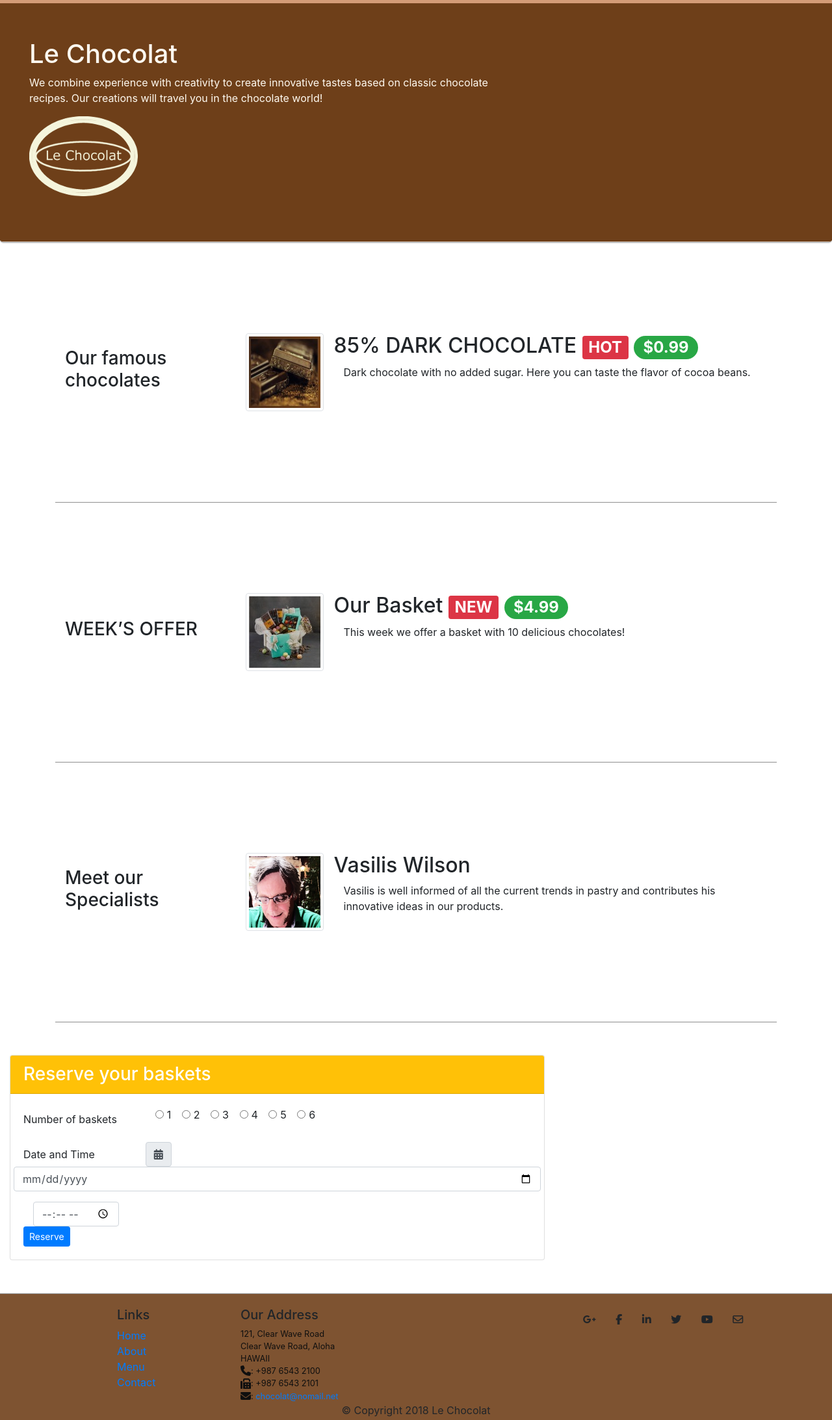
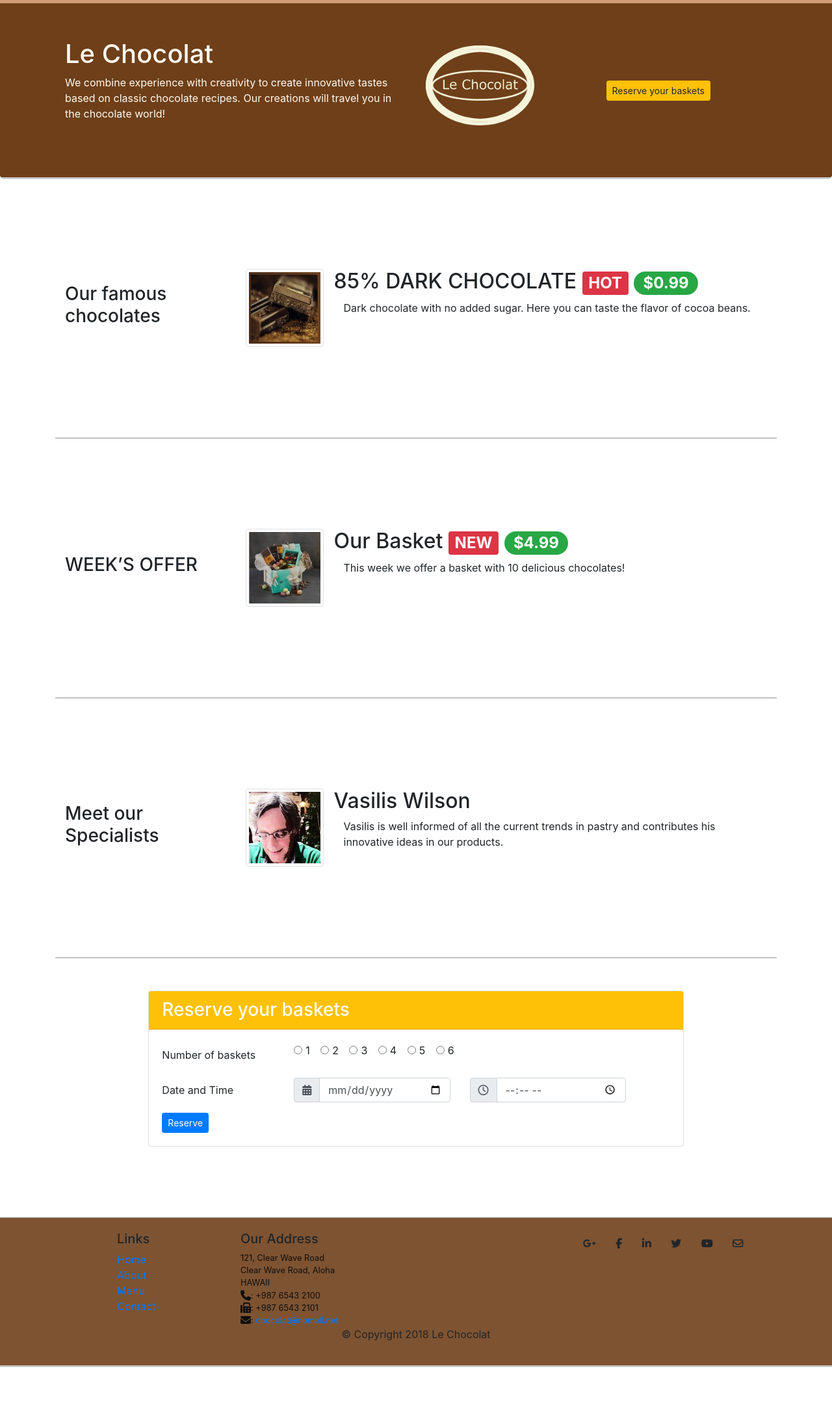
Before and after one commit to anampel/woven-creations, a plain HTML site: page index.html in a window 1280 px wide. Shown: the part 61-2247 px from the top of the page at 65% size. After the commit the page ends 2165 px from the top, so only its background shows below. Drawn offline with nearby package versions, Linux system fonts and the light colour scheme.

Commit message:
Bootstrap Assignment 9 Task 2

```diff
--- a/index.html
+++ b/index.html
@@ -42,16 +42,20 @@
         </div>
     </nav>
     <header class="jumbotron">
-        <div class="row row-header">
-            <div>
-                <div class="col-12 col-sm-8">
+        <div class="container">
+            <div class="row row-header align-items-center">
+                <div class="col-12 col-sm-6">
                     <h1>Le Chocolat</h1>
                     <p class="d-none d-sm-block">We combine experience with creativity to create innovative tastes
                         based on classic chocolate
                         recipes. Our creations will travel you in the chocolate world!</p>
                 </div>
-                <div class="col col-sm">
+                <div class="col col-sm-3">
                     <img src="images/logo.png" class="img-fluid">
+                </div>
+                <div class="col-12 col-sm-3">
+                    <p style="padding-left: 5px;"></p>
+                    <a class="btn btn-warning btn-sm" href="#reserve-form" role="button">Reserve your baskets</a>
                 </div>
             </div>
         </div>
@@ -113,12 +117,12 @@
             </div>
         </div>
     </div>
-    <div class="row row-content align-items-center">
+    <div class="row row-content justify-content-center">
         <div class="col-12 col-sm-8">
             <div class="card border-default">
                 <h3 class="card-header bg-warning text-white" id="reserve-form">Reserve your baskets</h3>
                 <div class="card-body">
-                    <form action="">
+                    <form>
                         <div class="form-group row">
                             <label for="optradio" class="col-12 col-sm-3 col-form-label">Number of baskets</label>
                             <div class="col-12 col-sm-9">
@@ -156,17 +160,21 @@
                         </div>
                         <div class="form-group row">
                             <label class="col-12 col-sm-3 col-form-label">Date and Time</label>
-                            <div class="input-group-prepend">
-                                <span class="input-group-text" id="date"><i class="fa fa-calendar" aria-hidden="true"></i></span>                            </span>
+                            <div class="input-group col-12 col-sm-4">
+                                <div class="input-group-prepend">
+                                    <span class="input-group-text" id="date"><i class="fa fa-calendar" aria-hidden="true"></i></span>
+                                </div>
+                                <input type="date" class="form-control" placeholder="Date" id="date' ">
                             </div>
-                            <input type="date" class= "form-control" placeholder="Date" id="date' ">
-                        </div>
-                        <div class="input-group col-12 col-sm-4">
-                            <div class="input-group-prepend">
-                                <input type="time" class= "form-control" placeholder="Date" id="time">
+
+                            <div class="input-group col-12 col-sm-4">
+                                <div class="input-group-prepend">
+                                    <span class="input-group-text" id="clock"><i class="fa fa-clock-o" aria-hidden="true"></i></span>
+                                </div>
+                                <input type="time" class="form-control" placeholder="Date" id="time">
                             </div>
                         </div>
-                        <button type="submit" class= "btn btn-primary btn-sm col-sm-offset-2">Reserve</button>
+                        <button type="submit" class="btn btn-primary btn-sm col-sm-offset-2">Reserve</button>
                     </form>
                 </div>
             </div>
```
